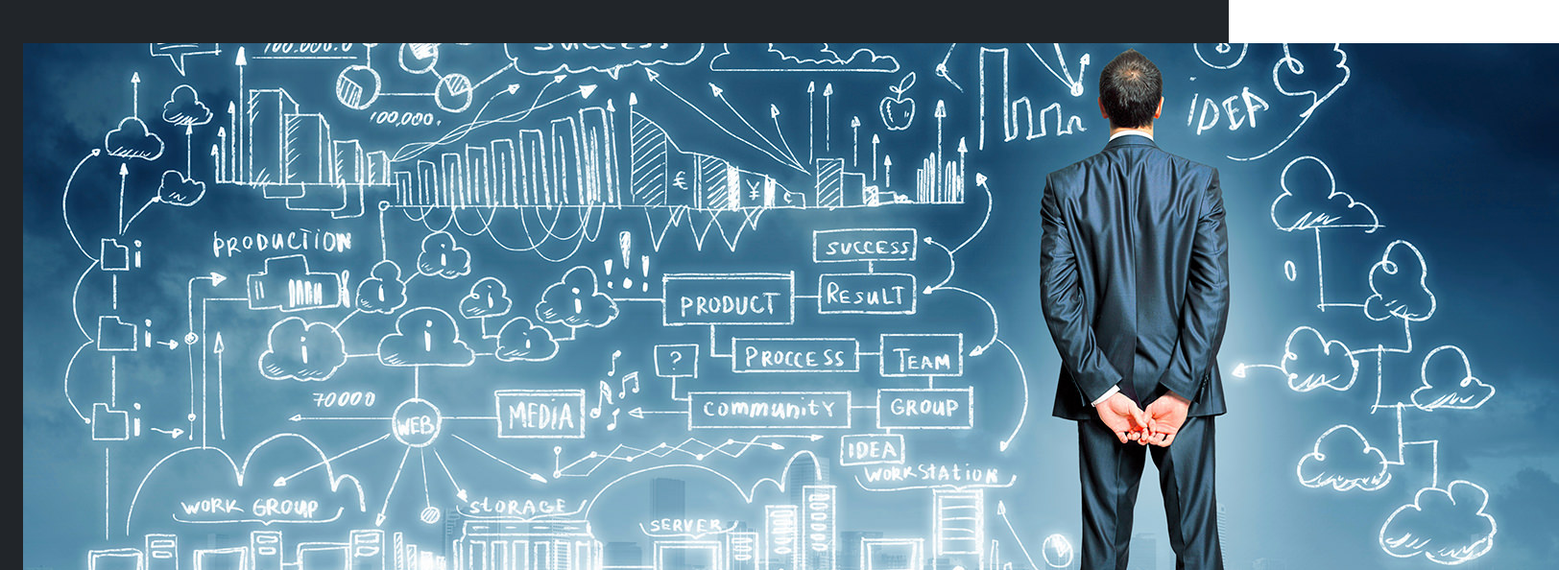
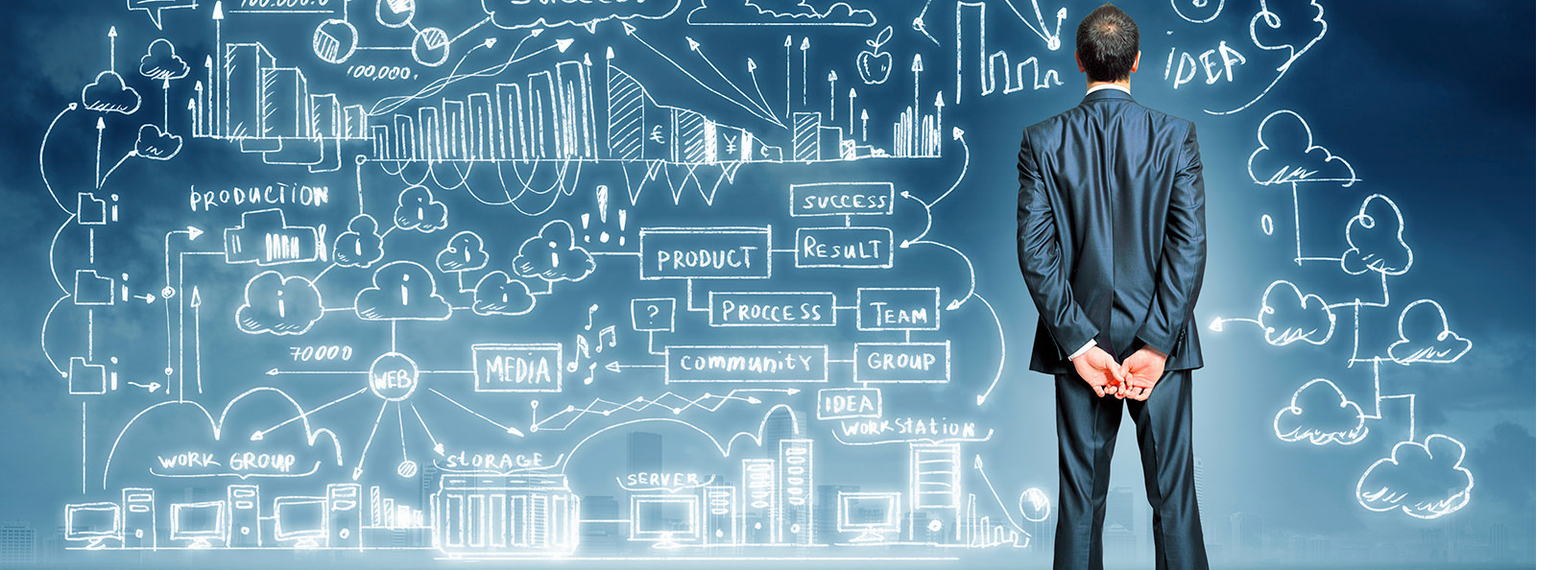
Before and after one commit to vrishanky/assignments, a plain HTML site: page index.html in a window 1280 px wide. Shown: the part 135-729 px from the top of the page at 96% size, 1624 px wide, since content can reach past the window. Drawn offline with nearby package versions, Linux system fonts and the light colour scheme.

Commit message:
Removed padding in Hero Container to make full width

```diff
--- a/index.html
+++ b/index.html
@@ -42,7 +42,7 @@
     </div>
   </header>
 
-      <div class="bg-dark text-secondary px-4 py-5 text-center">
+      <div class="bg-dark text-secondary text-center">
         <div class="sow-image-container"> <img src="./slider_image_14.jpg"></div>
         <div class="py-5">
           <h1 class="display-5 fw-bold text-white">MEGACITY VENTURES: MERN STACK BOOTCAMP</h1>
```
